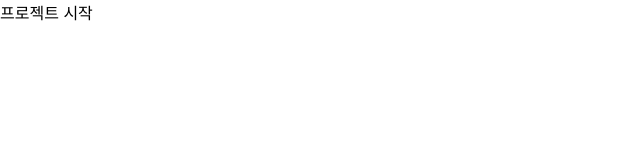
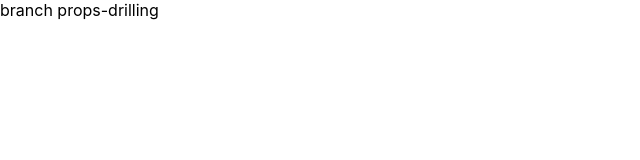
Before and after one commit to dpwl032/thunk-fanLetter-project, a React (Create React App) app: page / in a window 1280 px wide. Shown: the top 160 px of the page, without its empty margins (0-640 px from the left). Built offline with nearby package versions, Linux system fonts and the light colour scheme.

Commit message:
props branch 생성

```diff
--- a/src/App.js
+++ b/src/App.js
@@ -2,7 +2,7 @@ import logo from "./logo.svg";
 import "./App.css";
 
 function App() {
-  return <>프로젝트 시작</>;
+  return <>branch props-drilling</>;
 }
 
 export default App;
```
